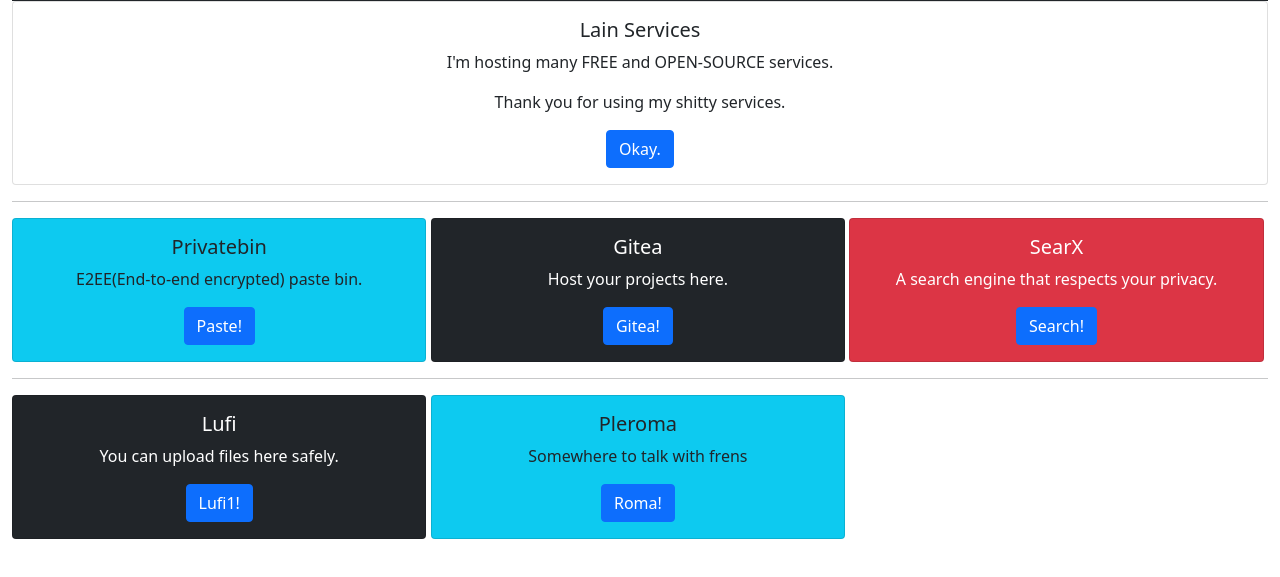
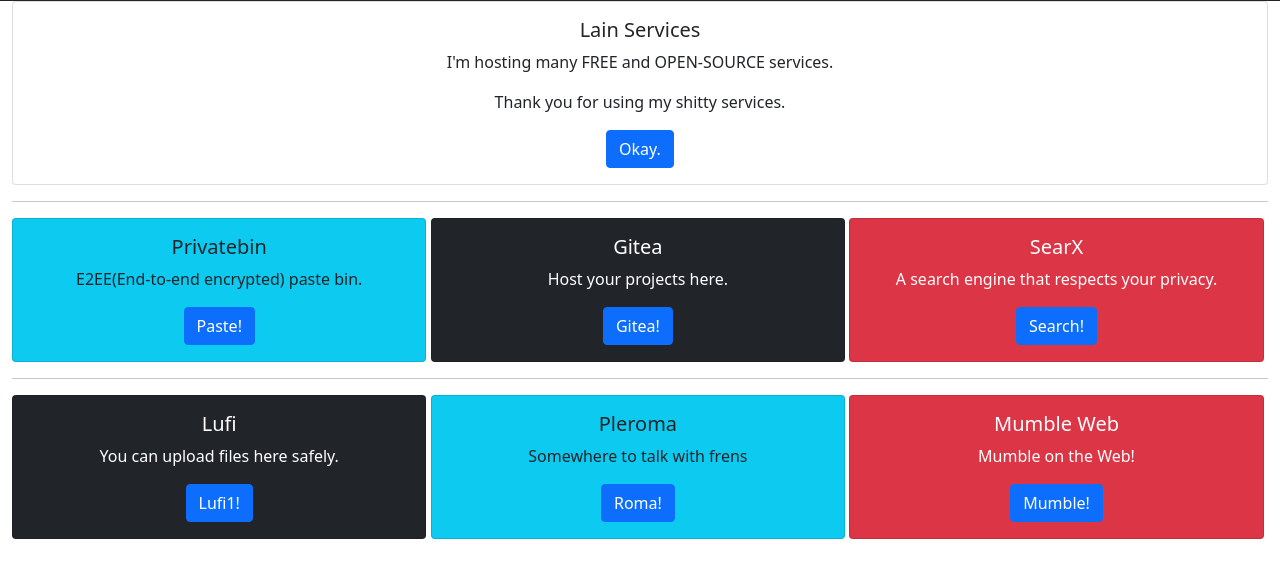
Before and after one commit to lilata/lain.day, a plain HTML site: page index.html in a window 1280 px wide. Shown: the part 49-626 px from the top of the page. Drawn offline with Linux system fonts and the light colour scheme.

Commit message:
add mumble web

```diff
--- a/index.html
+++ b/index.html
@@ -24,12 +24,12 @@
 </style>
 </head>
 <body>
-<div class="container-fluid">
 <nav class="navbar navbar-light bg-dark">
 <div class="container-fluid">
 <span class="navbar-brand mb-0 h1 text-white">lain.day</span>
 </div>
 </nav>
+<div class="container-fluid">
 <div class="card large-card">
 <div class="card-body text-center">
 <h5 class="card-title">Lain Services</h5>
@@ -75,6 +75,13 @@
 <a href="https://social.lain.day" class="btn btn-primary">Roma!</a>
 </div>
 </div>
+<div class="card bg-danger inline-card">
+<div class="card-body text-center text-white">
+<h5 class="card-title">Mumble Web</h5>
+<p class="card-text">Mumble on the Web!</p>
+<a href="https://voice.lain.day" class="btn btn-primary">Mumble!</a>
+</div>
+</div>
 </div>
 <script src="bootstrap.bundle.min.js"></script>
 </body>
```
Lines whose indentation alone changed are shown as unchanged.
